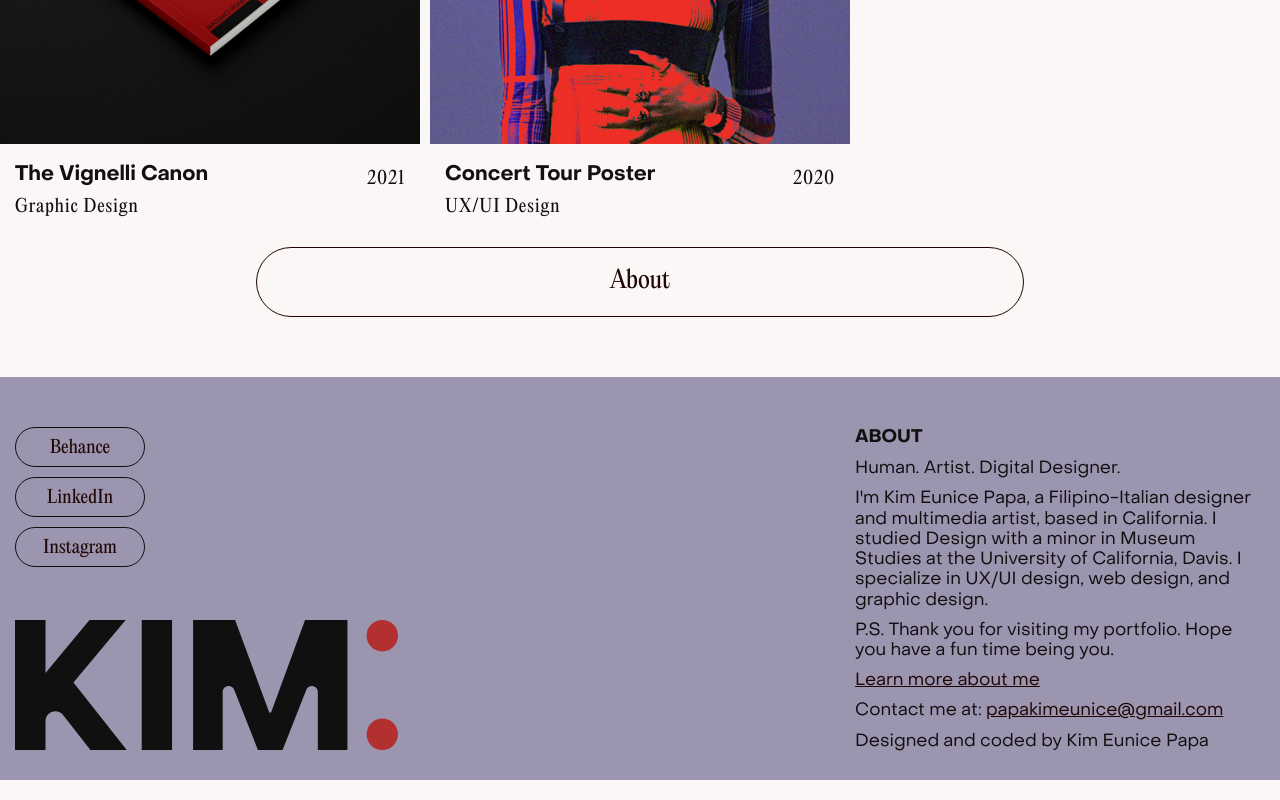
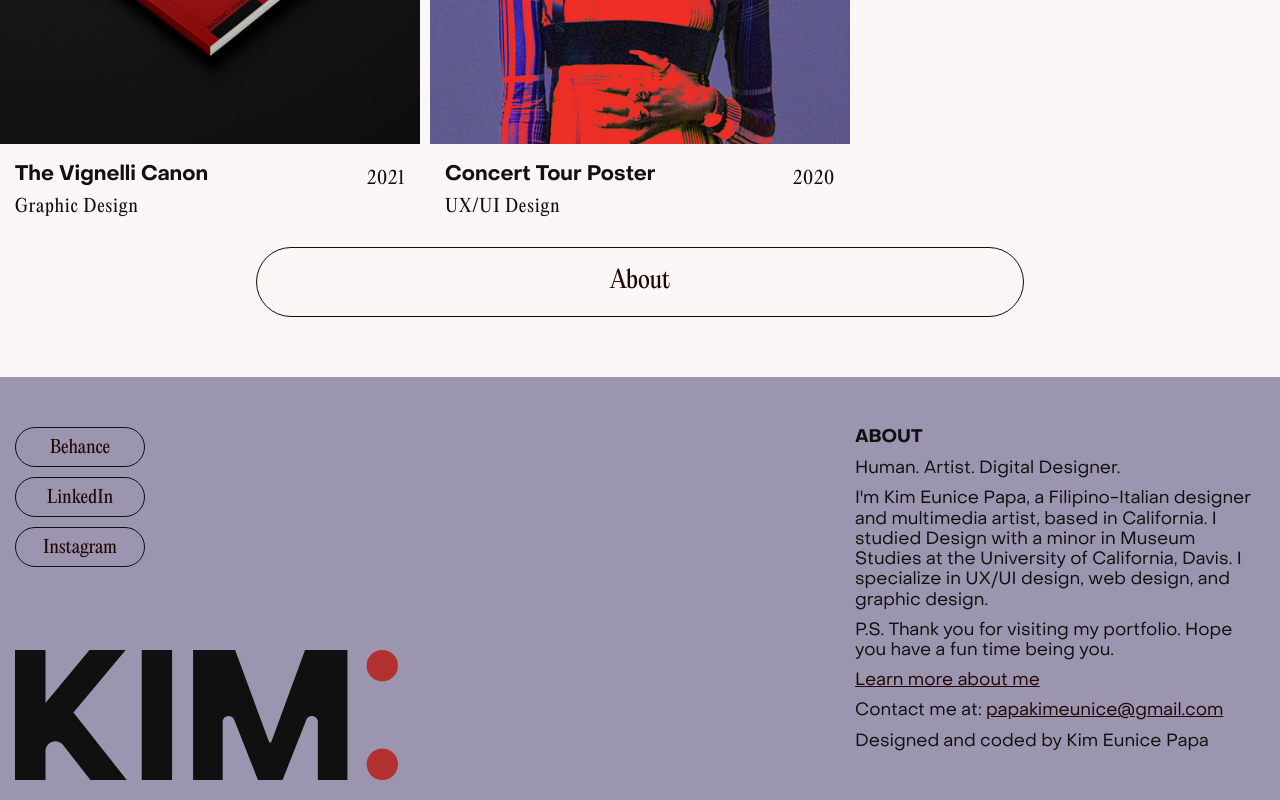
Before and after one commit to kimeunicepapa/portfolio-public, a plain HTML site: page index.html in a window 1280 px wide. Shown: the part 1641-2441 px from the top of the page. Drawn offline with nearby package versions, Linux system fonts and the light colour scheme.

Commit message:
actually actually fixed footer home page

```diff
--- a/styles.css
+++ b/styles.css
@@ -377,6 +377,7 @@ footer h3 {
 
     #footer-about {
         /* max-width: 400px; */
+        padding-bottom: 20px;
         grid-column: 2 / span 2;
         grid-row: 1/ span 2;
     }
@@ -510,8 +511,9 @@ footer h3 {
     }
 
     #footer-about {
+        /* padding-bottom: 30px; */
         grid-column: 3 / 3;
-        grid-row: 1/ span 3;
+        grid-row: 1/ span 2;
     }
 
 
```
